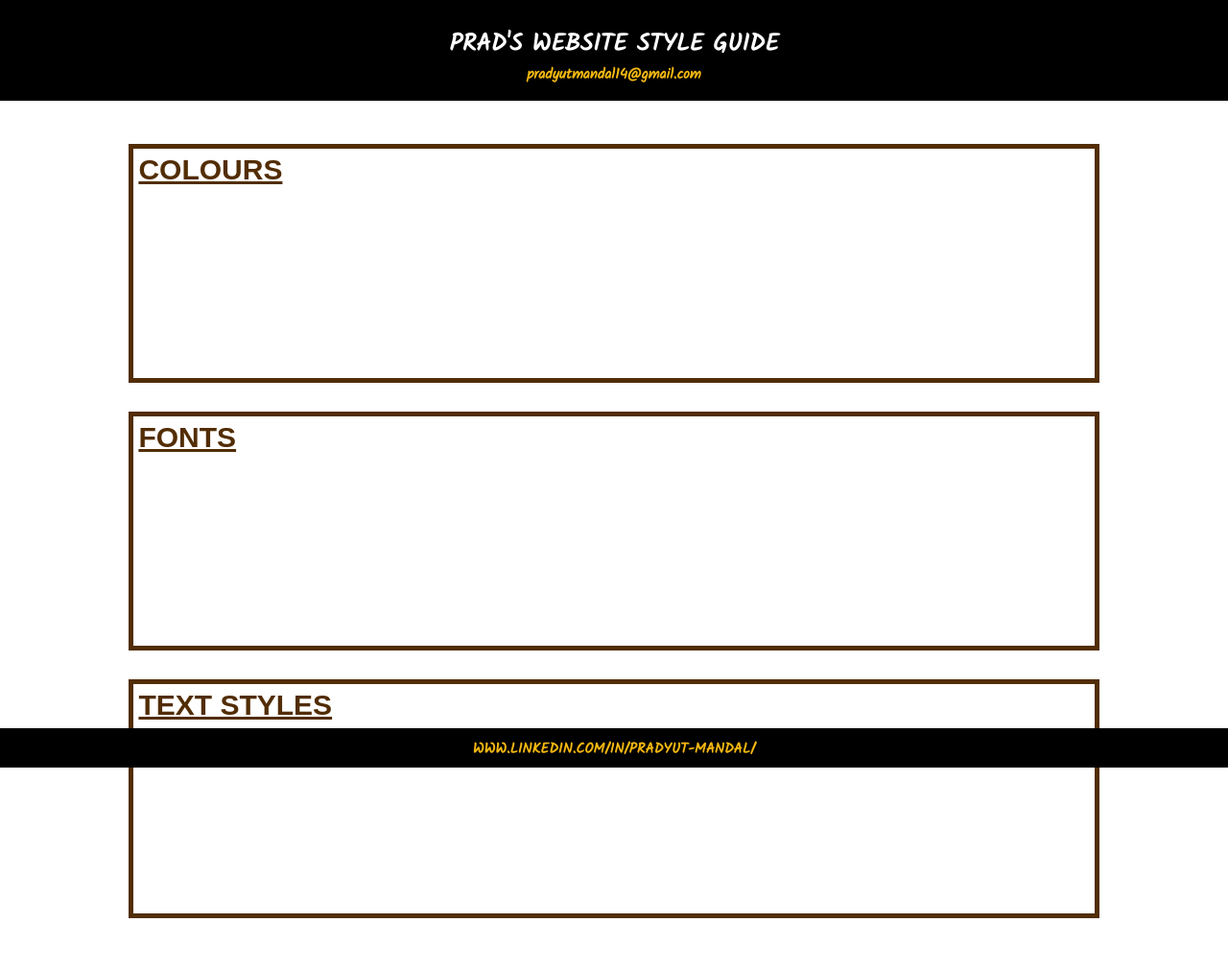
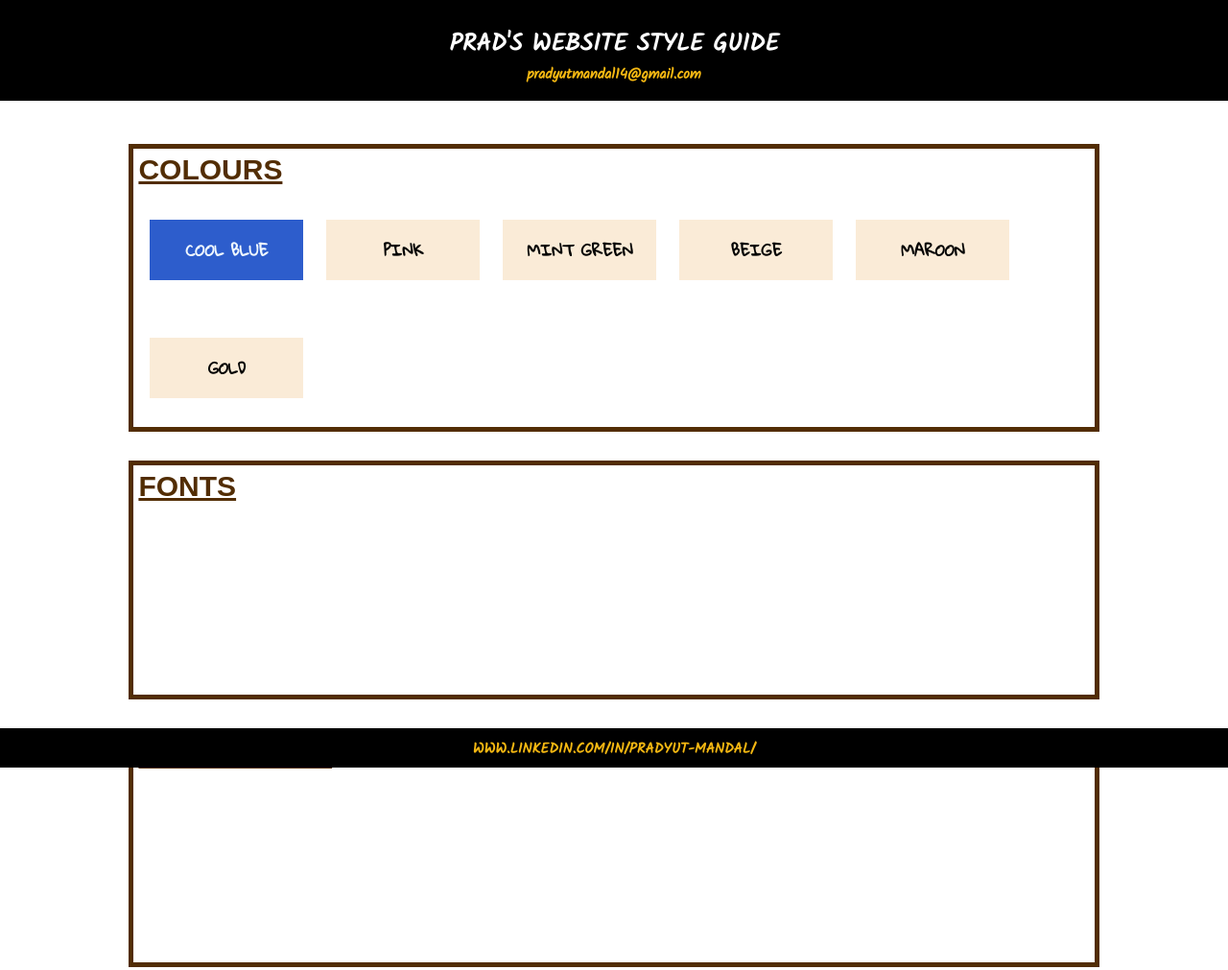
Before and after one commit to prad14/Website-Design-System, a plain HTML site: page index.html in a window 1280 px wide. Shown: the whole page at 96% size. Drawn offline with Linux system fonts and the light colour scheme; a web font is replaced by a local one.

Commit message:
Figured out colour boxes

```diff
--- a/index.html
+++ b/index.html
@@ -5,6 +5,7 @@
         <link rel="stylesheet" href="styles.css">
         <link href="https://fonts.googleapis.com/css2?family=Kalam:wght@300;400&display=swap" rel="stylesheet">
         <link href="https://fonts.googleapis.com/css2?family=Kalam:wght@300;400&family=Suez+One&display=swap" rel="stylesheet">
+        <link href="https://fonts.googleapis.com/css2?family=Gloria+Hallelujah&family=Kalam:wght@300;400&family=Suez+One&display=swap" rel="stylesheet">
     </head>
     <body>
         <header>
@@ -17,6 +18,24 @@
         <section id="firstbox">
             <h3 id="firstboxheading">Colours</h3>
             <article>
+                <div class='colourbox' id="coolblue"><p class='insidecolourbox'>
+                    Cool Blue
+                </p></div>
+                <div class='colourbox'><p class='insidecolourbox'>
+                    Pink
+                </p></div>
+                <div class='colourbox'><p class='insidecolourbox'>
+                    Mint Green
+                </p></div>
+                <div class='colourbox'><p class='insidecolourbox'>
+                    Beige
+                </p></div>
+                <div class='colourbox'><p class='insidecolourbox'>
+                    Maroon
+                </p></div>
+                <div class='colourbox'><p class='insidecolourbox'>
+                    Gold
+                </p></div>
             </article>
         </section>
         <section class="box">
--- a/styles.css
+++ b/styles.css
@@ -49,7 +49,7 @@
   font-family: "Suez One", sans-serif;
   text-transform: uppercase;
   position: relative;
-  margin: 5px 5px 200px 5px;
+  margin: 5px 5px 5px 5px;
   text-decoration: underline;
 }
 
@@ -80,6 +80,28 @@
   border: 5px solid rgb(82, 45, 4);
 }
 
+.colourbox {
+  display: inline-block;
+  background-color: antiquewhite;
+  position: relative;
+  top: 0px;
+  left: 7px;
+  margin: 30px 10px 30px;
+  width: 160px;
+}
+
+.insidecolourbox {
+  text-transform: uppercase;
+  text-align: center;
+  font-weight: bold;
+  font-family: "Gloria Hallelujah", sans-serif;
+}
+
+#coolblue {
+  background-color: #2d5dcc;
+  color: aliceblue;
+}
+
 footer {
   text-align: center;
   position: fixed;
```
